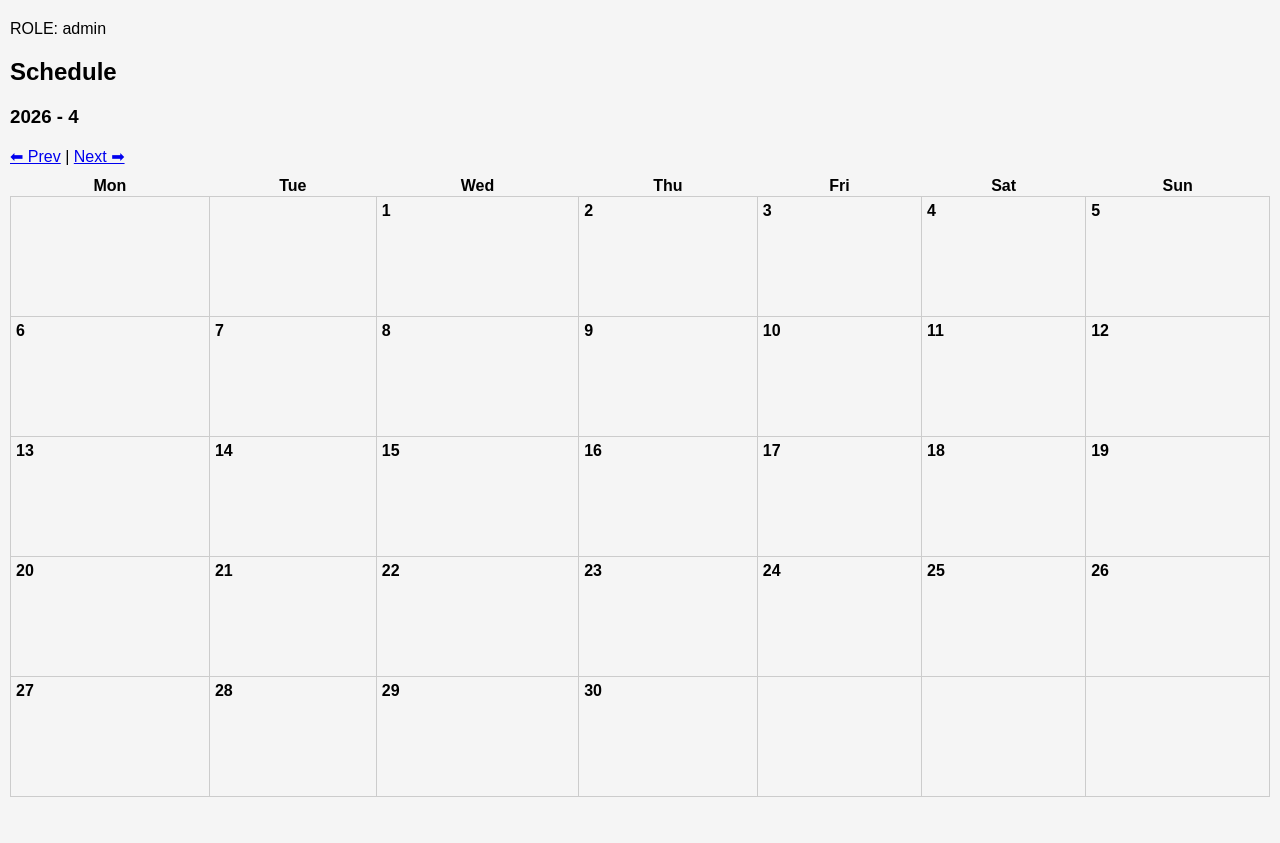
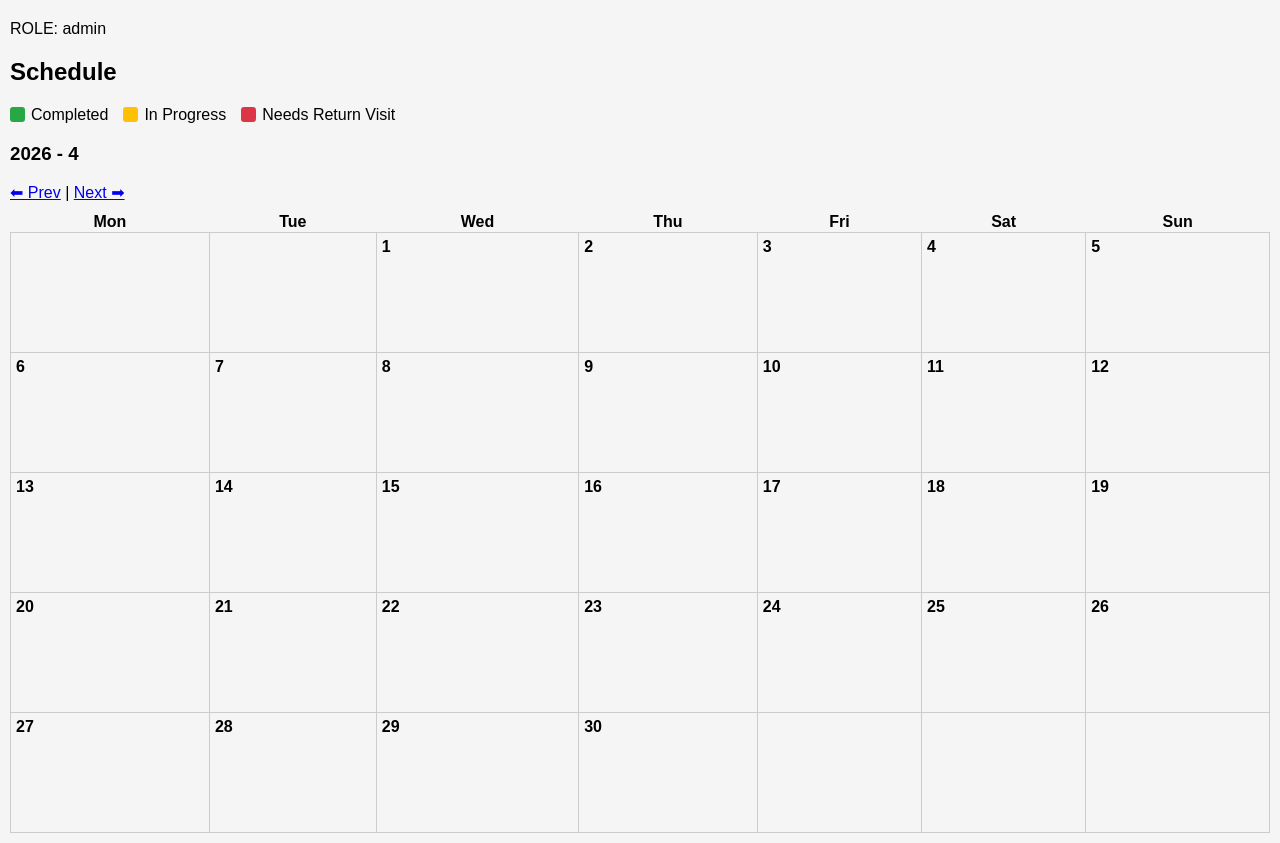
Before and after one commit to psyfeist/glass_office_app, a Flask app: page / in a window 1280 px wide. Shown: the part 28-871 px from the top of the page. Before the commit the page ends 825 px from the top, so only its background shows below. Run offline with Flask 3, Linux system fonts and the light colour scheme; the visitor is signed in with stand-in values (Sample User, id 1).

Commit message:
Add calendar status colors and legend

```diff
--- a/templates/home.html
+++ b/templates/home.html
@@ -10,6 +10,25 @@
 
     <!-- 🔴 DESKTOP CALENDAR (ADMIN ONLY) -->
     <h2>Schedule</h2>
+
+    <div style="margin-bottom: 15px; display: flex; gap: 15px; flex-wrap: wrap;">
+
+    <div style="display: flex; align-items: center; gap: 6px;">
+        <div style="width: 15px; height: 15px; background: #28a745; border-radius: 3px;"></div>
+        <span>Completed</span>
+    </div>
+
+    <div style="display: flex; align-items: center; gap: 6px;">
+        <div style="width: 15px; height: 15px; background: #ffc107; border-radius: 3px;"></div>
+        <span>In Progress</span>
+    </div>
+
+    <div style="display: flex; align-items: center; gap: 6px;">
+        <div style="width: 15px; height: 15px; background: #dc3545; border-radius: 3px;"></div>
+        <span>Needs Return Visit</span>
+    </div>
+
+</div>
 
     <h3>{{ year }} - {{ month }}</h3>
 
@@ -39,11 +58,19 @@
                     <strong>{{ day }}</strong>
 
                     {% for job in jobs_by_day.get(day, []) %}
-                        <div style="background:#e6f3ff; margin-top:5px; padding:3px; border-radius:4px;">
+
+                        <div class="
+                            {% if job.status == 'completed' %}job-completed
+                            {% elif job.status == 'in_progress' %}job-in-progress
+                            {% elif job.status == 'needs_return_visit' %}job-needs-return
+                            {% else %}job-default
+                            {% endif %}
+                        ">
                             <a href="{{ url_for('job_detail', job_id=job.id) }}">
                                 {{ job.customer_name }}
                             </a>
                         </div>
+
                     {% endfor %}
 
                 {% endif %}
```
Also changed, not shown: templates/base.html (+43 -4 lines).
